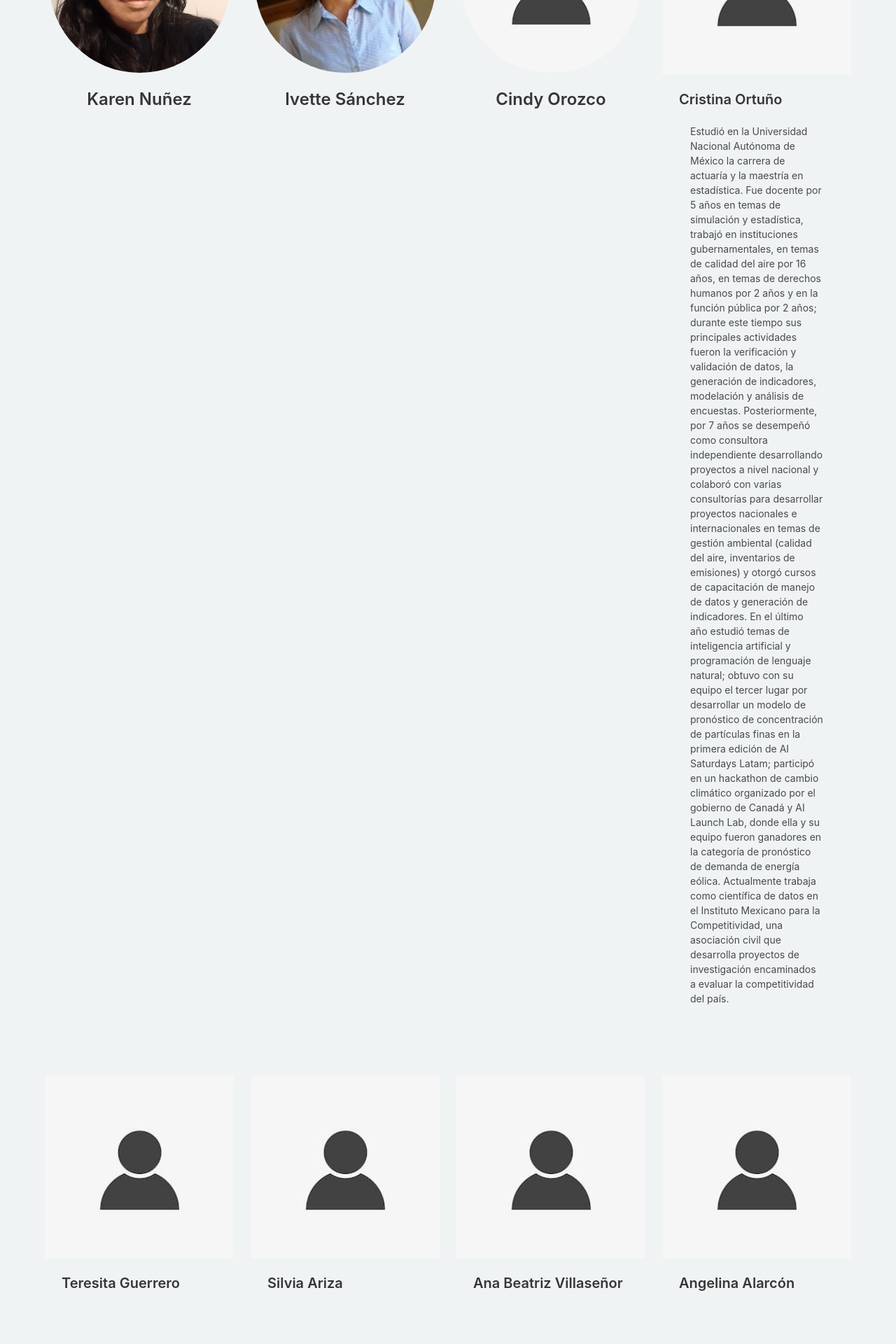
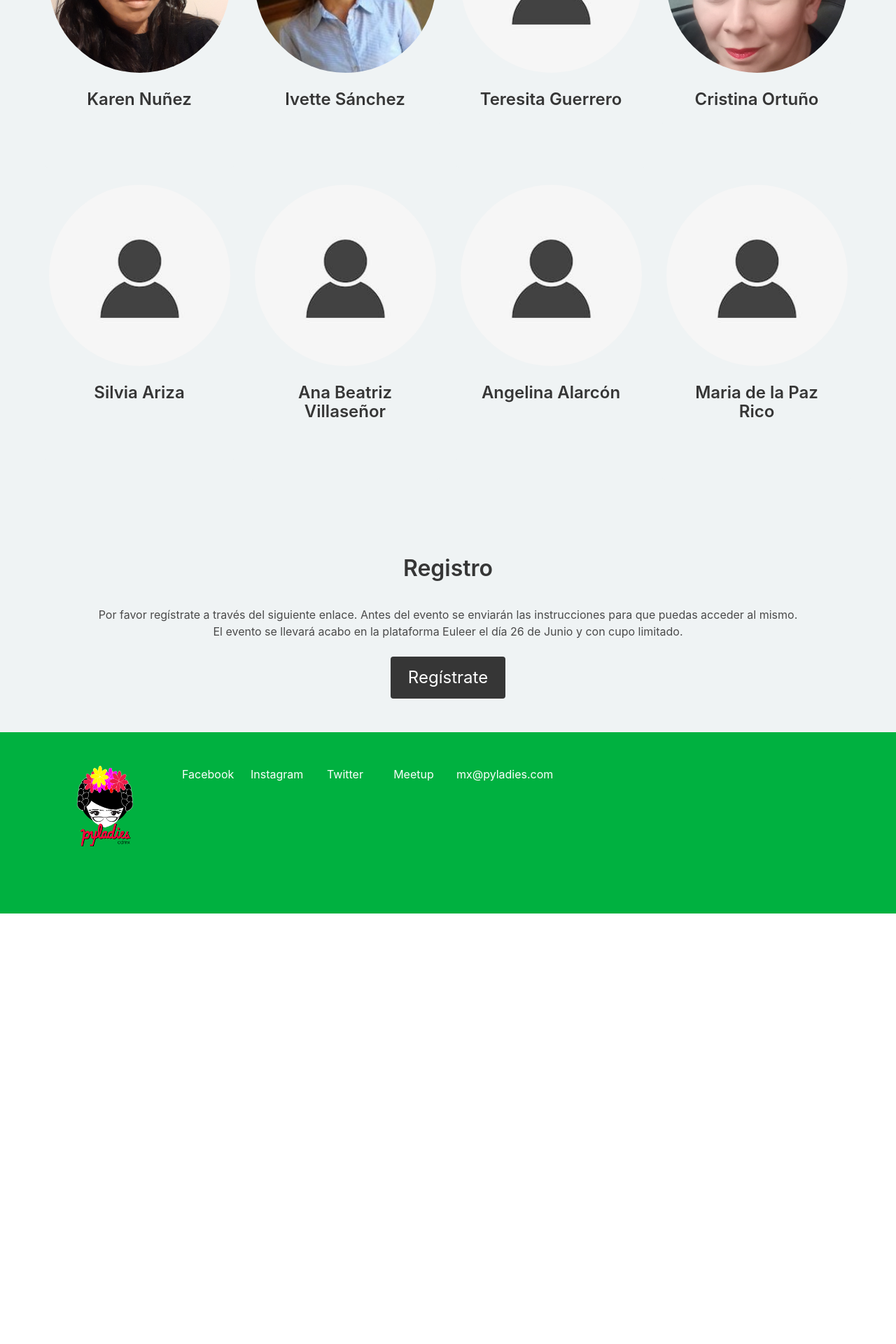
Before and after one commit to pyladies-cdmx/wids-cdmx-2021, a Vue app: page / in a window 1280 px wide. Shown: the part 2960-4880 px from the top of the page at 70% size. After the commit the page ends 4265 px from the top, so only its background shows below. Built offline with nearby package versions, Linux system fonts and the light colour scheme.

Commit message:
ponentes completas

```diff
--- a/src/components/Landing.vue
+++ b/src/components/Landing.vue
@@ -290,7 +290,8 @@
                 <div class="content">
                   <p>Su trabajo se desarrolla entre live coding, live cinema, instalación, realidad virtual, creative
                     coding, diseño sonoro , música experimental y arte sonoro.</p>
-                  <p>Es profesora e investigadora de la Universidad <i>CENTRO - Diseño, Cine y Televisión</i> en el campo
+                  <p>Es profesora e investigadora de la Universidad <i>CENTRO - Diseño, Cine y Televisión</i> en el
+                    campo
                     del código creativo, STEAM y nuevas tecnologías de sonido e inmersivas. En 2020 recibió el premio
                     Latinoamericano de Realidad Virtual “Realmix” con la pieza inmersiva “Hyper_D”.</p>
                   <p>Actualmente imparte el taller de live coding con programación funcional, Tidal cycles, en la
@@ -302,8 +303,10 @@
                   <p>La propuesta sonora del CNDSD se concibe en un ambiente experimental y ejercicios musicales
                     transfronterizos: paisajes granulares, experimentos vocales algorítmicos, improvisaciones de ruido
                     hipnótico, codificación en vivo y patrones asimétricos.</p>
-                  <p>Como artista, investiga las formas en que el arte, la arquitectura, la tecnología y la ciencia tienen
-                    la capacidad de ser grandes divulgadores de hallazgos y dispositivos de autorreflexión y generación de
+                  <p>Como artista, investiga las formas en que el arte, la arquitectura, la tecnología y la ciencia
+                    tienen
+                    la capacidad de ser grandes divulgadores de hallazgos y dispositivos de autorreflexión y generación
+                    de
                     modelos inéditos de interacciones sociales capaces de brindar nuevas formas de relacionarse desde el
                     utopía, especulación, espacio físico, realidad, el constante estado de crisis y también de
                     esperanza.</p>
@@ -312,8 +315,8 @@
               </div>
             </div>
           </div>
-          <button class="modal-close is-large" aria-label="close"
-                  onclick="document.getElementById('modal-magaly').style.display='none'"></button>
+          <button aria-label="close" class="modal-close is-large"
+                  onclick="document.getElementById('modal-malitzin').style.display='none'"></button>
         </div>
 
         <div class="column is-3">
@@ -349,10 +352,12 @@
                   </div>
                 </div>
                 <div class="content">
-                <p>Ingeniera electrónica en computación con más de diez años de experiencia creando aplicaciones web. Ha
+                  <p>Ingeniera electrónica en computación con más de diez años de experiencia creando aplicaciones web.
+                    Ha
                     trabajado en equipos pequeños de desarrollo nacionales e internacionales.</p>
                   <p>Actualmente forma parte del equipo de trabajo de la Subdirección de Visualización de Datos del
-                  CONACYT y es Líder Técnica del equipo de desarrollo de la Dirección de Análisis de la Información. Ahí
+                    CONACYT y es Líder Técnica del equipo de desarrollo de la Dirección de Análisis de la Información.
+                    Ahí
                     colabora en la creación de micrositios, visualizaciones y reportes de datos, para la difusión de
                     investigaciones en torno a problemáticas nacionales</p>
                   <br>
@@ -473,10 +478,13 @@
                     Investigación en Matemáticas</p>
                   <p>Trabajó en la industria privada como líder de plataformas de optimización en Prolec-GE. Cuenta con
                     más de 15 años de experiencia en desarrollo de proyectos de software y de cómputo matemático y
-                    transferencia de tecnología. Sus principales intereses y desarrollos son en las áreas de procesamiento
-                    de imágenes, machine learning, optimización, cómputo paralelo, reconocimiento de patrones y modelación
+                    transferencia de tecnología. Sus principales intereses y desarrollos son en las áreas de
+                    procesamiento
+                    de imágenes, machine learning, optimización, cómputo paralelo, reconocimiento de patrones y
+                    modelación
                     numérica. Tiene certificaciones en ITIL, COBIT y como parte de un equipo Scrum Development(CSD),
-                    además de formación en Administración de proyectos. Fue líder institucional por parte del CIMAT en los
+                    además de formación en Administración de proyectos. Fue líder institucional por parte del CIMAT en
+                    los
                     Nodos Binacionales de Innovación, tanto del Bajío como del Sureste.</p>
                   <p>Actualmente es Coordinadora de Servicios Tecnológicos del Centro de Investigación en Matemáticas y
                     Gerente del Consorcio de Inteligencia Artificial de Centros CONACyT. Alianza conformada por ocho
@@ -491,7 +499,7 @@
         </div>
 
         <div class="column is-3">
-          <div id="cindy-orozco" class="card">
+          <div id="teresita-guerrero" class="card">
             <div class="card-image">
               <figure class="image is-4by4">
                 <img class="imagen-ponente" src="@/assets/img/user.jpg">
@@ -499,9 +507,9 @@
             </div>
             <div class="card-content">
               <p class="title is-4 has-text-centered">
-<!--                <a onclick="document.getElementById('modal-cindy').style.display='block'">-->
-                Cindy Orozco
-<!--                </a>-->
+<!--                <a onclick="document.getElementById('modal-teresita').style.display='block'">-->
+                  Teresita Guerrero
+<!--              </a>-->
               </p>
               <div class="content">
                 <br>
@@ -515,11 +523,34 @@
           <div id="cristina-ortunio" class="card">
             <div class="card-image">
               <figure class="image is-4by4">
-                <img src="@/assets/img/user.jpg">
+                <img class="imagen-ponente" src="@/assets/img/cristina_ortunio.jpeg">
               </figure>
             </div>
             <div class="card-content">
-              <p class="title is-5">Cristina Ortuño</p>
+              <p class="title is-4 has-text-centered">
+                <a onclick="document.getElementById('modal-cristina').style.display='block'">
+                  Cristina Ortuño
+                </a>
+              </p>
+            </div>
+          </div>
+        </div>
+
+        <div id="modal-cristina" class="modal">
+          <div class="modal-background"></div>
+          <div class="modal-content is-tiny">
+            <div class="card interno">
+              <div class="card-image interno">
+                <figure class="image">
+                  <img class="imagen-ponente-interna" src="@/assets/img/cristina_ortunio.jpeg">
+                </figure>
+              </div>
+              <div class="card-content">
+                <div class="media">
+                  <div class="content">
+                    <p class="title is-4">Cristina Ortuño</p>
+                  </div>
+                </div>
                 <div class="content">
                   <p>Estudió en la Universidad Nacional Autónoma de México la carrera de actuaría y la maestría en
                     estadística. Fue docente por 5 años en temas de simulación y estadística, trabajó en instituciones
@@ -542,37 +573,27 @@
               </div>
             </div>
           </div>
-
-
+          <button aria-label="close" class="modal-close is-large"
+                  onclick="document.getElementById('modal-cristina').style.display='none'"></button>
+        </div>
       </div>
 
       <!--      Tercer Set-->
       <div class="columns">
-        <div class="column is-3">
-          <div id="teresita-guerrero" class="card">
-            <div class="card-image">
-              <figure class="image is-4by4">
-                <img src="@/assets/img/user.jpg">
-              </figure>
-            </div>
-            <div class="card-content">
-              <p class="title is-5">Teresita Guerrero</p>
-              <div class="content">
-                <br>
-              </div>
-            </div>
-          </div>
-        </div>
 
         <div class="column is-3 is-collapsible">
           <div id="silvia-ariza" class="card">
             <div class="card-image">
               <figure class="image is-4by4">
-                <img src="@/assets/img/user.jpg">
+                <img class="imagen-ponente" src="@/assets/img/user.jpg">
               </figure>
             </div>
             <div class="card-content">
-              <p class="title is-5">Silvia Ariza</p>
+              <p class="title is-4 has-text-centered">
+<!--                <a onclick="document.getElementById('modal-silvia').style.display='block'">-->
+                Silvia Ariza
+<!--                </a>-->
+              </p>
               <div class="content">
                 <br>
               </div>
@@ -584,11 +605,15 @@
           <div id="ana-villasenior" class="card">
             <div class="card-image">
               <figure class="image is-4by4">
-                <img src="@/assets/img/user.jpg">
+                <img class="imagen-ponente" src="@/assets/img/user.jpg">
               </figure>
             </div>
             <div class="card-content">
-              <p class="title is-5">Ana Beatriz Villaseñor</p>
+              <p class="title is-4 has-text-centered">
+<!--                <a onclick="document.getElementById('modal-ana').style.display='block'">-->
+                  Ana Beatriz Villaseñor
+<!--              </a>-->
+              </p>
               <div class="content">
                 <br>
               </div>
@@ -600,37 +625,42 @@
           <div id="angelina-alarcon" class="card">
             <div class="card-image">
               <figure class="image is-4by4">
-                <img src="@/assets/img/user.jpg">
+                <img class="imagen-ponente" src="@/assets/img/user.jpg">
               </figure>
             </div>
             <div class="card-content">
-              <p class="title is-5">Angelina Alarcón</p>
+              <p class="title is-4 has-text-centered">
+<!--                <a onclick="document.getElementById('modal-angelina').style.display='block'">-->
+                  Angelina Alarcón
+<!--              </a>-->
+              </p>
               <div class="content">
                 <br>
               </div>
             </div>
           </div>
         </div>
-      </div>
-
-      <!--      Cuarto set-->
-      <div class="columns">
 
         <div class="column is-3">
           <div id="maria-paz" class="card">
             <div class="card-image">
               <figure class="image is-4by4">
-                <img src="@/assets/img/user.jpg">
+                <img class="imagen-ponente" src="@/assets/img/user.jpg">
               </figure>
             </div>
             <div class="card-content">
-              <p class="title is-5">Maria de la Paz Rico</p>
+              <p class="title is-4 has-text-centered">
+<!--                <a onclick="document.getElementById('modal-maria').style.display='block'">-->
+                Maria de la Paz Rico
+<!--              </a>-->
+              </p>
               <div class="content">
                 <br>
               </div>
             </div>
           </div>
         </div>
+
       </div>
 
     </div>
```
Also changed, not shown: src/assets/img/cristina_ortunio.jpeg (added). Lines whose indentation alone changed are shown as unchanged.
